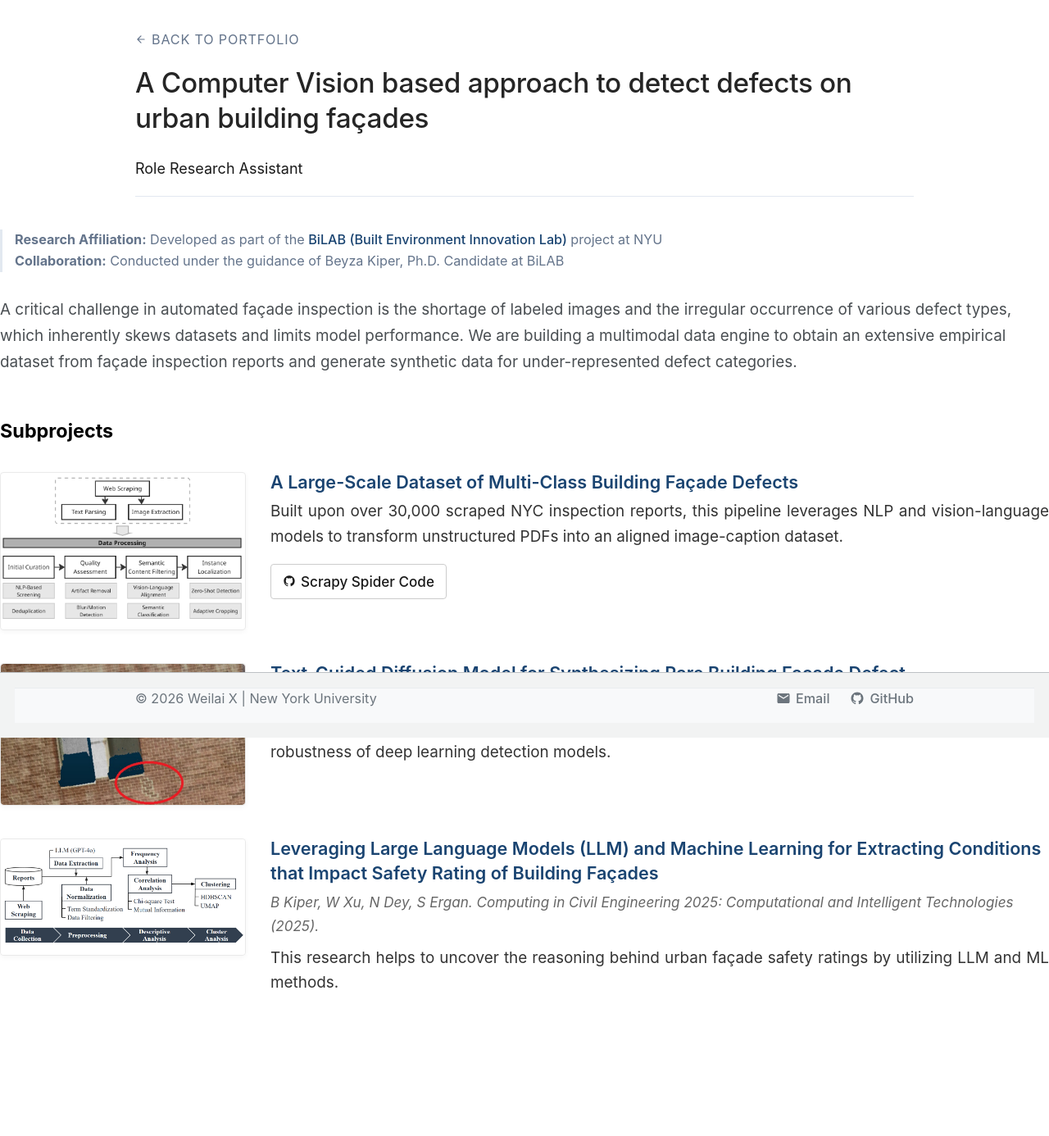
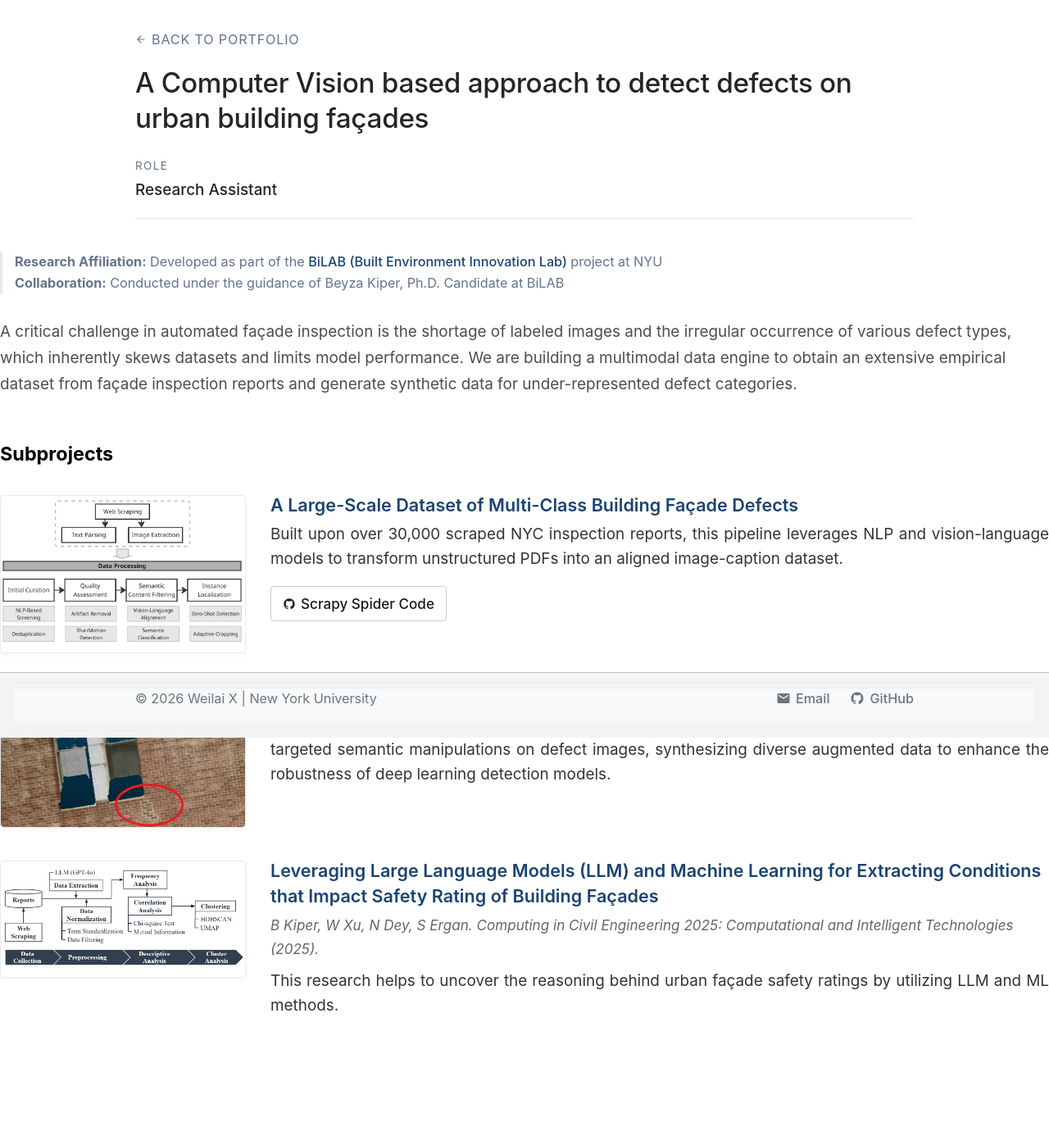
Before and after one commit to Seab0t/Seab0t.github.io, a Jekyll site: the page built from _portfolio/portfolio-facade.md, in a window 1280 px wide. Shown: the whole page at 82% size. Built offline with Jekyll 4.4.1, drawn with Linux system fonts in a browser that asks for light colours; a script bundle is joined from its source files by our own code; library files that are not in the unit come from our copies; before the commit the page ends 1359 px from its top, so only the background shows below that.

Commit message:
Update portfolio-item.html

```diff
--- a/_layouts/portfolio-item.html
+++ b/_layouts/portfolio-item.html
@@ -44,20 +44,12 @@ layout: default
     align-items: center;
     width: 100%;
   }
-
-  /* 🎯 严格修改：左侧 Role 块全面对齐您的参数 */
-  .meta-left-role {
-    font-size: 1.05rem;
-    font-weight: 400; /* 极致轻盈的正文质感 */
-    color: #64748b;    /* 核心：颜色全部改用您致谢块的 #64748b，消灭突兀的纯黑 */
+  .meta-block { display: flex; flex-direction: column; }
+  .meta-title {
+    font-size: 0.75rem; text-transform: uppercase; letter-spacing: 0.1em;
+    color: #64748b; margin-bottom: 6px;
   }
-
-  /* 核心：将原本突兀的粗体削减为 500 字重，颜色微调为比周围略深的深灰 */
-  .meta-left-role .role-highlight {
-    font-weight: 500;
-    color: #4d4d4d;
-    margin-left: 2px;
-  }
+  .meta-detail { font-size: 1.05rem; font-weight: 500; color: #252525; }
 
   /* 右侧：超链接容器 */
   .meta-right-links {
```
